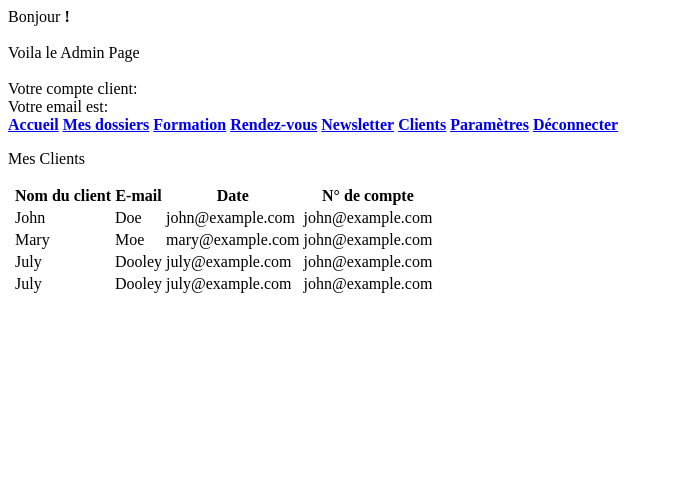
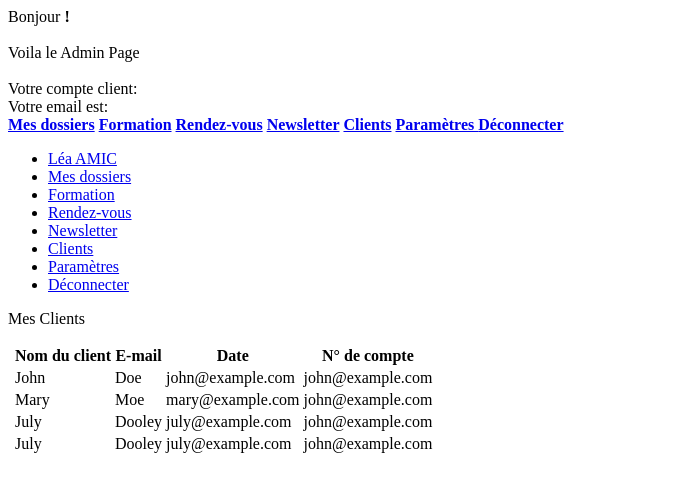
Before and after one commit to Jerome-Marichez/projet3, a CodeIgniter app: the page made by application/views/backend/main.php in a window 1280 px wide. Shown: the top 492 px of the page, without its empty margins (0-673 px from the left). Run offline with CodeIgniter, Linux system fonts and the light colour scheme; the visitor is signed in with stand-in values (Sample User, id 1); data that the repository does not hold is empty.

Commit message:
Menu de gauche OK
Menu de gauche OK

```diff
--- a/application/views/backend/main.php
+++ b/application/views/backend/main.php
@@ -4,6 +4,9 @@ if (isset($this->session->userdata['isConnected'])) {
 $password = ($this->session->userdata['isConnected']['password']);
 $email = ($this->session->userdata['isConnected']['email']);
 $client_id = ($this->session->userdata['isConnected']['client_id']);
+$nom = ($this->session->userdata['isConnected']['client_id']);
+$prenom = ($this->session->userdata['isConnected']['client_id']);
+$id = ($this->session->userdata['isConnected']['client_id']);
 } else {
 header("location: login");
 }
@@ -28,36 +31,65 @@ echo "Votre email est: " . $email;
 echo "<br/>";
 
 ?>
+</div>
+
 <!-- POUR UN ADMIN -->
-<b id="admin_accueil"><a href="admin_accueil">Accueil</a></b>
+<b id="admin_mesdossiers" class="menulien_backend"><a href="admin_mesdossiers">Mes dossiers</a></b>
 
-<b id="admin_mesdossiers"><a href="admin_mesdossiers">Mes dossiers</a></b>
+<b id="admin_formation" class="menulien_backend"><a href="admin_formation">Formation</a></b>
 
-<b id="admin_formation"><a href="admin_formation">Formation</a></b>
+<b id="admin_rendezvous" class="menulien_backend"><a href="admin_rendezvous">Rendez-vous</a></b>
 
-<b id="admin_rendezvous"><a href="admin_rendezvous">Rendez-vous</a></b>
+<b id="admin_newsletter"  class="menulien_backend"><a href="admin_newsletter">Newsletter</a></b>
 
-<b id="admin_newsletter"><a href="admin_newsletter">Newsletter</a></b>
+<b id="admin_clients"  class="menulien_backend"><a href="admin_clients">Clients</a></b>
 
-<b id="admin_clients"><a href="admin_clients">Clients</a></b>
+<b id="admin_parametre"  class="menulien_backend"><a href="admin_parametre">Paramètres </a></b>
 
-<b id="admin_parametre"><a href="admin_parametre">Paramètres</a></b>
-
-<b id="deconnexion"><a href="deconnexion">Déconnecter</a></b>
+<b id="deconnexion"  class="menulien_backend"><a href="deconnexion">Déconnecter</a></b>
 <!-- Pour un client -->
 
 <b id=""> <a href=""> </a> </b>
 
+<div class="container">
+
+<div class="row ">
+  <div class="col-md-3  blue_menu">
+    <div class="col-md-12 lightgray">
+      <ul class="nav nav-pills nav-stacked ">
+
+        <li><a href="#" class="blue_lien_profile"><i class="fa fa-user-circle fa-1x"></i> Léa AMIC</a></li>
+
+      <!--  <li><a href="#" class="blue_lien">Accueil</a></li>-->
+        <li><a href="#" class="blue_lien">Mes dossiers <i class="fa fa-chevron-right fa-1x"></i></a></li>
+        <li><a href="#" class="blue_lien">Formation <i class="fa fa-chevron-right fa-1x"></i></a></li>
+        <li><a href="#" class="blue_lien">Rendez-vous <i class="fa fa-chevron-right fa-1x"></i></a></li>
+        <li><a href="#" class="blue_lien">Newsletter <i class="fa fa-chevron-right fa-1x"></i></a></li>
+        <li><a href="#" class="blue_lien">Clients <i class="fa fa-chevron-right fa-1x"></i></a></li>
+        <li><a href="#" class="blue_lien">Paramètres <i class="fa fa-chevron-right fa-1x"></i></a></li>
+        <li><a href="#" class="blue_lien">Déconnecter <i class="fa fa-chevron-right fa-1x"></i></a></li>
+      </ul>
+    </div>
+  </div>
+  <div class="col-md-9">
 
 
-<div class="row ">
+
+
+
+
+
+
+
+
+    <div class="row lightgray">
       <div class="col-md-10">  <div class="titre_menu_admin"><p> Mes Clients  </p></div></div>
       <div class="col-md-2">  <div class="titre_menu_admin"> <i class="fa fa-plus-circle fa-2x"></i></div></div>
     </div>
 
 
 
-
+    <div class="espace_titre_menu_admin"> </div>
 
 
     <table class="table table-striped ">
@@ -106,6 +138,15 @@ echo "<br/>";
 
 
 
+
+
+
+
+  </div>
+
+  <div class="clearfix visible-lg"></div>
+</div>
+
 </div>
 </body>
 </html>
```
Also changed, not shown: application/assets/css/styles.css (+55 -1 lines). Lines whose indentation alone changed are shown as unchanged.
